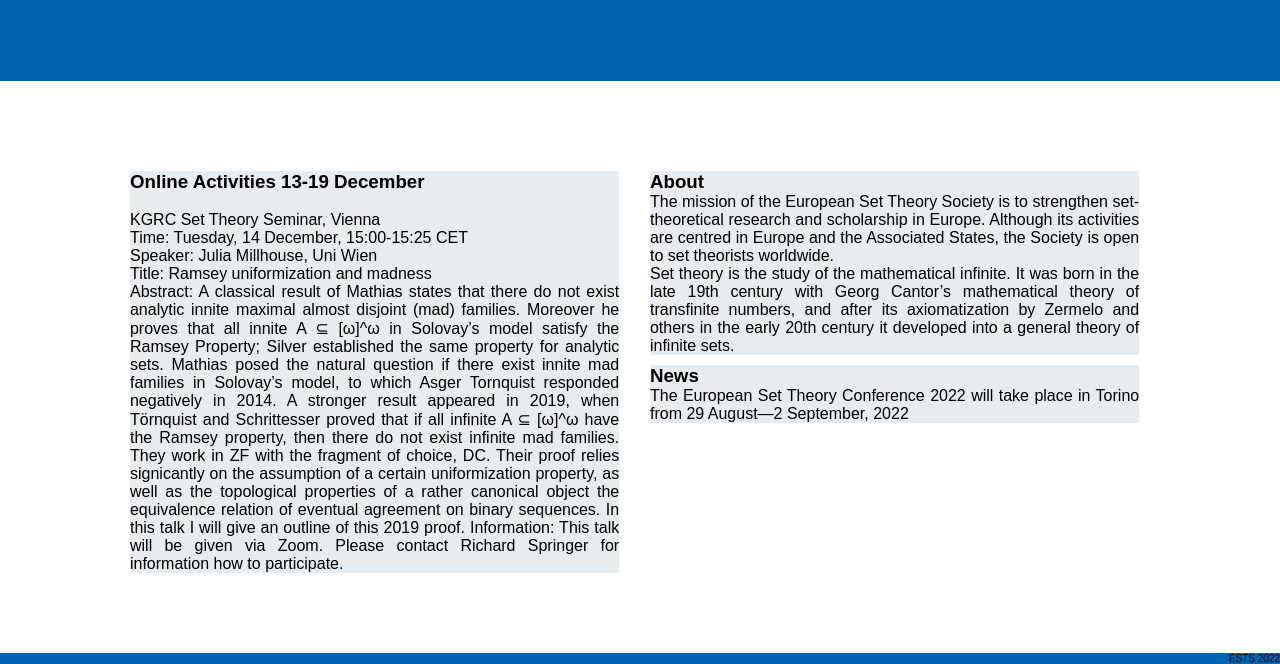
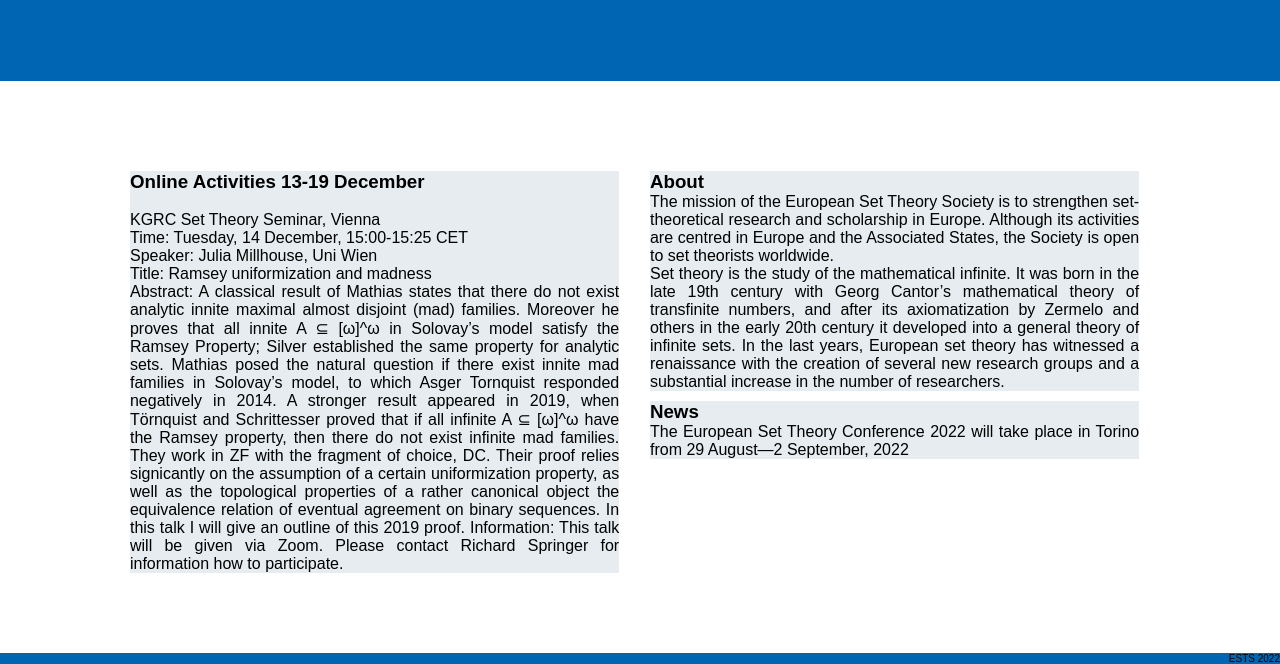
Before and after one commit to europeansettheory/europeansettheory.github.io, a plain HTML site: page index.html in a window 1280 px wide. Shown: the part 196-860 px from the top of the page. Drawn offline with Linux system fonts and the light colour scheme.

Commit message:
Update index.html

```diff
--- a/index.html
+++ b/index.html
@@ -153,6 +153,8 @@ Information: This talk will be given via Zoom. Please contact Richard Springer f
                       <p>Set theory is the study of the mathematical infinite. It was born in the late 19th century with Georg Cantor’s
                         mathematical theory of transfinite numbers, and after its axiomatization by Zermelo and others in the early
                         20th century it developed into a general theory of infinite sets.
+                        In the last years, European set theory has witnessed a renaissance with the creation of several new research groups
+                        and a substantial increase in the number of researchers.
                       </p>
                   </div>
                   <div class="small_container">
```
